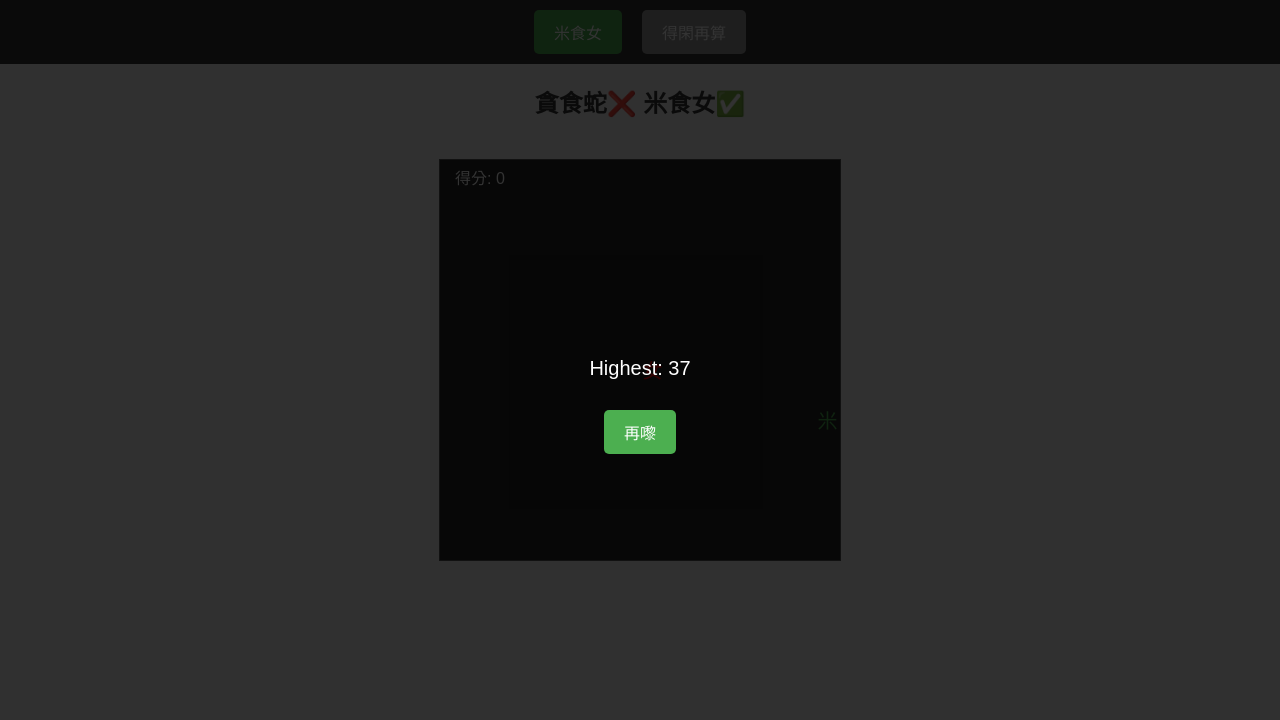
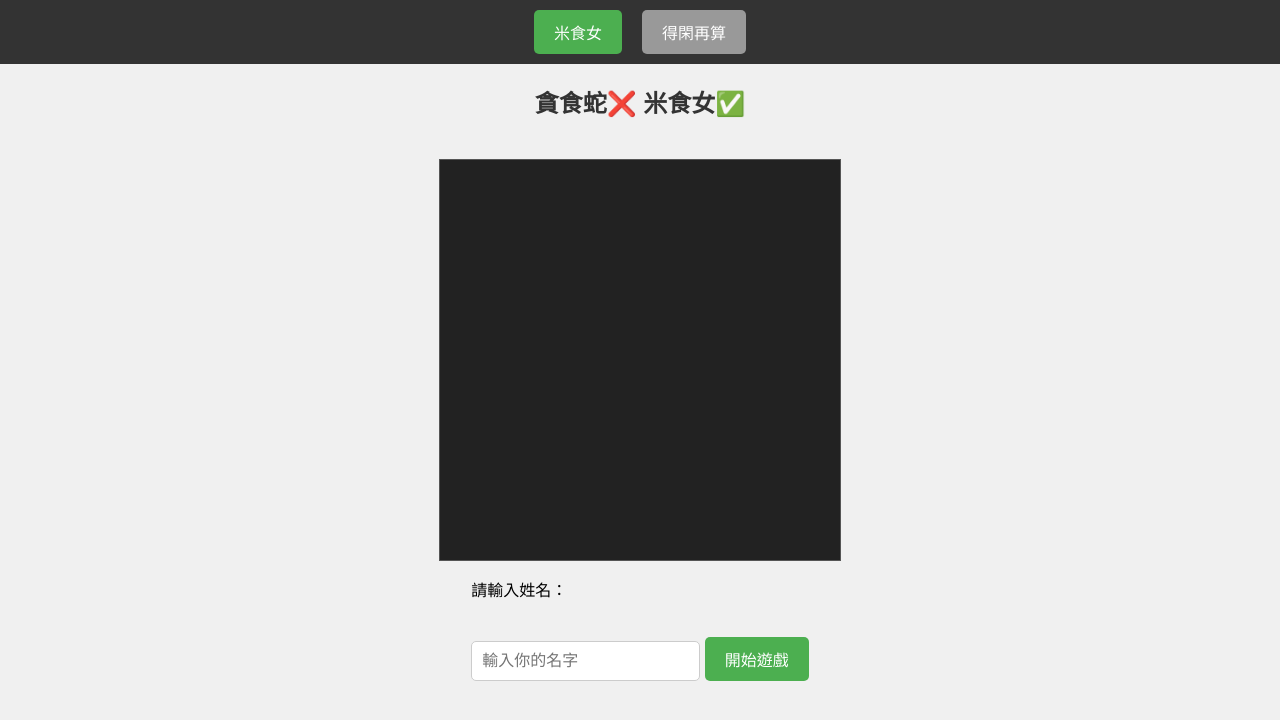
Before and after one commit to CyrusForFun/lchMilos, a plain HTML site: page index.html in a window 1280 px wide. Both pictures are taken after a click on the button "開始遊戲". Drawn offline with Linux system fonts and the light colour scheme.

Commit message:
Need Input Name

```diff
--- a/index.html
+++ b/index.html
@@ -51,8 +51,8 @@
             border: 1px solid #555;
             margin-top: 20px;
         }
-        #gameModal {
-            display: flex;
+        #endModal {
+            display: none;
             position: fixed;
             top: 0;
             left: 0;
@@ -65,7 +65,7 @@
             align-items: center;
             z-index: 1000;
         }
-        #gameModal p {
+        #endModal p {
             font-size: 20px;
             margin: 10px 0;
         }
@@ -82,6 +82,13 @@
         button:hover {
             background-color: #45a049;
         }
+        input {
+            padding: 10px;
+            font-size: 16px;
+            border: 1px solid #ccc;
+            border-radius: 5px;
+            margin-bottom: 10px;
+        }
     </style>
 </head>
 <body>
@@ -92,8 +99,15 @@
     <h1>貪食蛇❌ 米食女✅</h1>
     <canvas id="gameCanvas" width="400" height="400"></canvas>
     <div id="gameModal">
-        <p id="modalMessage">點擊下面按鈕開始遊戲！</p>
-        <button id="modalButton">開始遊戲</button>
+        <p>請輸入姓名：</p>
+        <input type="text" id="playerName" placeholder="輸入你的名字" />
+        <button id="startButton">開始遊戲</button>
+    </div>
+    <div id="endModal">
+        <p id="currentScore"></p>
+        <p id="highScore"></p>
+        <p id="systemRecord">系統最高 (男同俱樂部某成員)嘅記錄：29 (11-4-2025 16:49)</p>
+        <button id="restartButton">再來一局</button>
     </div>
     <script>
         document.body.addEventListener("touchmove", (e) => e.preventDefault(), { passive: false });
@@ -110,12 +124,29 @@
         let gameInterval = null;
         let speed = 150;
         const minSpeed = 50;
+
+        let highScore = 0;
+        let highScoreTime = "";
+        let playerName = "";
+
+        document.getElementById("startButton").addEventListener("click", () => {
+            const inputName = document.getElementById("playerName").value.trim();
+            if (inputName === "") {
+                alert("請輸入你的名字！");
+                return;
+            }
+            playerName = inputName;
+            document.getElementById("gameModal").style.display = "none";
+            startGame();
+        });
+
         document.addEventListener("keydown", (event) => {
             if (event.key === "ArrowUp" && snakeDirection !== "DOWN") snakeDirection = "UP";
             if (event.key === "ArrowDown" && snakeDirection !== "UP") snakeDirection = "DOWN";
             if (event.key === "ArrowLeft" && snakeDirection !== "RIGHT") snakeDirection = "LEFT";
             if (event.key === "ArrowRight" && snakeDirection !== "LEFT") snakeDirection = "RIGHT";
         });
+
         let touchStartX, touchStartY, touchEndX, touchEndY;
         document.addEventListener("touchstart", (e) => {
             touchStartX = e.touches[0].clientX;
@@ -126,6 +157,7 @@
             touchEndY = e.changedTouches[0].clientY;
             handleSwipe();
         });
+
         function handleSwipe() {
             const diffX = touchEndX - touchStartX;
             const diffY = touchEndY - touchStartY;
@@ -137,12 +169,14 @@
                 if (diffY < 0 && snakeDirection !== "DOWN") snakeDirection = "UP";
             }
         }
+
         function updateGame() {
             let newHead = { ...snake[0] };
             if (snakeDirection === "UP") newHead.y -= 1;
             if (snakeDirection === "DOWN") newHead.y += 1;
             if (snakeDirection === "LEFT") newHead.x -= 1;
             if (snakeDirection === "RIGHT") newHead.x += 1;
+
             if (
                 newHead.x < 0 || newHead.x >= cols ||
                 newHead.y < 0 || newHead.y >= rows ||
@@ -151,7 +185,9 @@
                 endGame();
                 return;
             }
+
             snake.unshift(newHead);
+
             if (newHead.x === food.x && newHead.y === food.y) {
                 score++;
                 generateFood();
@@ -160,12 +196,14 @@
                 snake.pop();
             }
         }
+
         function generateFood() {
             food = { x: Math.floor(Math.random() * cols), y: Math.floor(Math.random() * rows) };
             if (snake.some((segment) => segment.x === food.x && segment.y === food.y)) {
                 generateFood();
             }
         }
+
         function increaseSpeed() {
             if (speed > minSpeed) {
                 speed -= 7.5;
@@ -173,15 +211,25 @@
                 gameInterval = setInterval(gameLoop, speed);
             }
         }
+
         function endGame() {
             clearInterval(gameInterval);
-            document.getElementById("modalMessage").textContent = `你嘅分數: ${score}`;
-            document.getElementById("modalMessage").textContent = `Highest: 37`;
-            document.getElementById("modalButton").textContent = "再嚟";
-            document.getElementById("gameModal").style.display = "flex";
+            const currentTime = new Date();
+            const formattedTime = `${currentTime.getDate()}-${currentTime.getMonth() + 1}-${currentTime.getFullYear()} ${currentTime.getHours()}:${String(currentTime.getMinutes()).padStart(2, "0")}`;
+
+            if (score > highScore) {
+                highScore = score;
+                highScoreTime = formattedTime;
+            }
+
+            document.getElementById("currentScore").textContent = `${playerName}嘅分數：${score}`;
+            document.getElementById("highScore").textContent = `${playerName}嘅最高記錄：${highScore} (${highScoreTime})`;
+            document.getElementById("endModal").style.display = "flex";
         }
+
         function drawGame() {
             ctx.clearRect(0, 0, canvasSize, canvasSize);
+
             snake.forEach((segment) => {
                 ctx.fillStyle = "#4CAF50";
                 ctx.font = "20px Arial";
@@ -189,30 +237,35 @@
                 ctx.textBaseline = "middle";
                 ctx.fillText("米", segment.x * boxSize + boxSize / 2, segment.y * boxSize + boxSize / 2);
             });
+
             ctx.fillStyle = "#FF0000";
             ctx.font = "20px Arial";
             ctx.textAlign = "center";
             ctx.textBaseline = "middle";
             ctx.fillText("女", food.x * boxSize + boxSize / 2, food.y * boxSize + boxSize / 2);
+
             ctx.fillStyle = "#FFF";
             ctx.font = "16px Arial";
             ctx.fillText("得分: " + score, 40, 20);
         }
+
         function gameLoop() {
             updateGame();
             drawGame();
         }
-        document.getElementById("modalButton").addEventListener("click", () => {
+
+        function startGame() {
+            score = 0;
             snake = [{ x: 10, y: 10 }];
             snakeDirection = "RIGHT";
-            score = 0;
-            speed = 150;
             generateFood();
-            document.getElementById("gameModal").style.display = "none";
-            clearInterval(gameInterval);
             gameInterval = setInterval(gameLoop, speed);
+        }
+
+        document.getElementById("restartButton").addEventListener("click", () => {
+            document.getElementById("endModal").style.display = "none";
+            startGame();
         });
-        document.getElementById("gameModal").style.display = "flex";
     </script>
 </body>
 </html>
```
